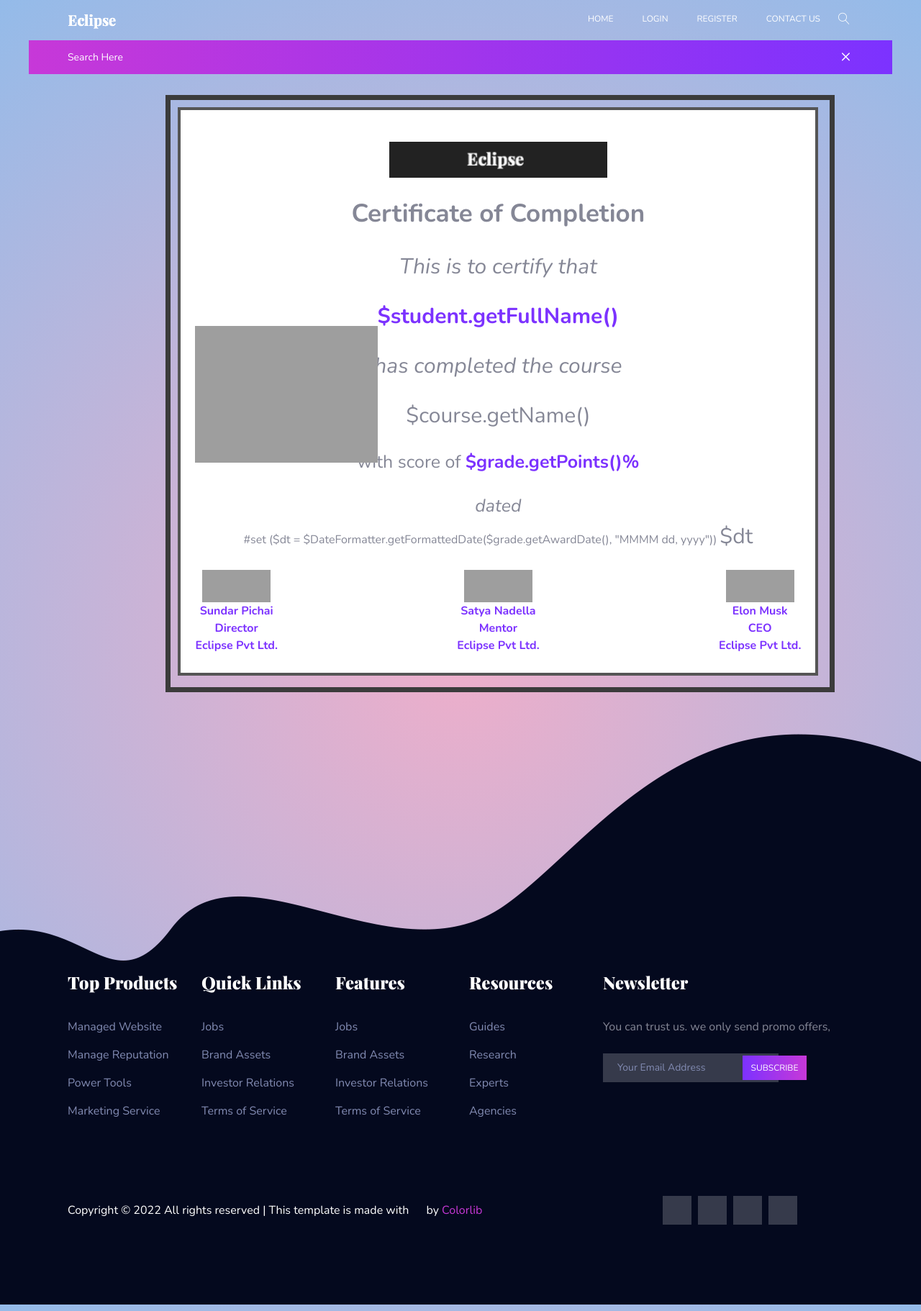
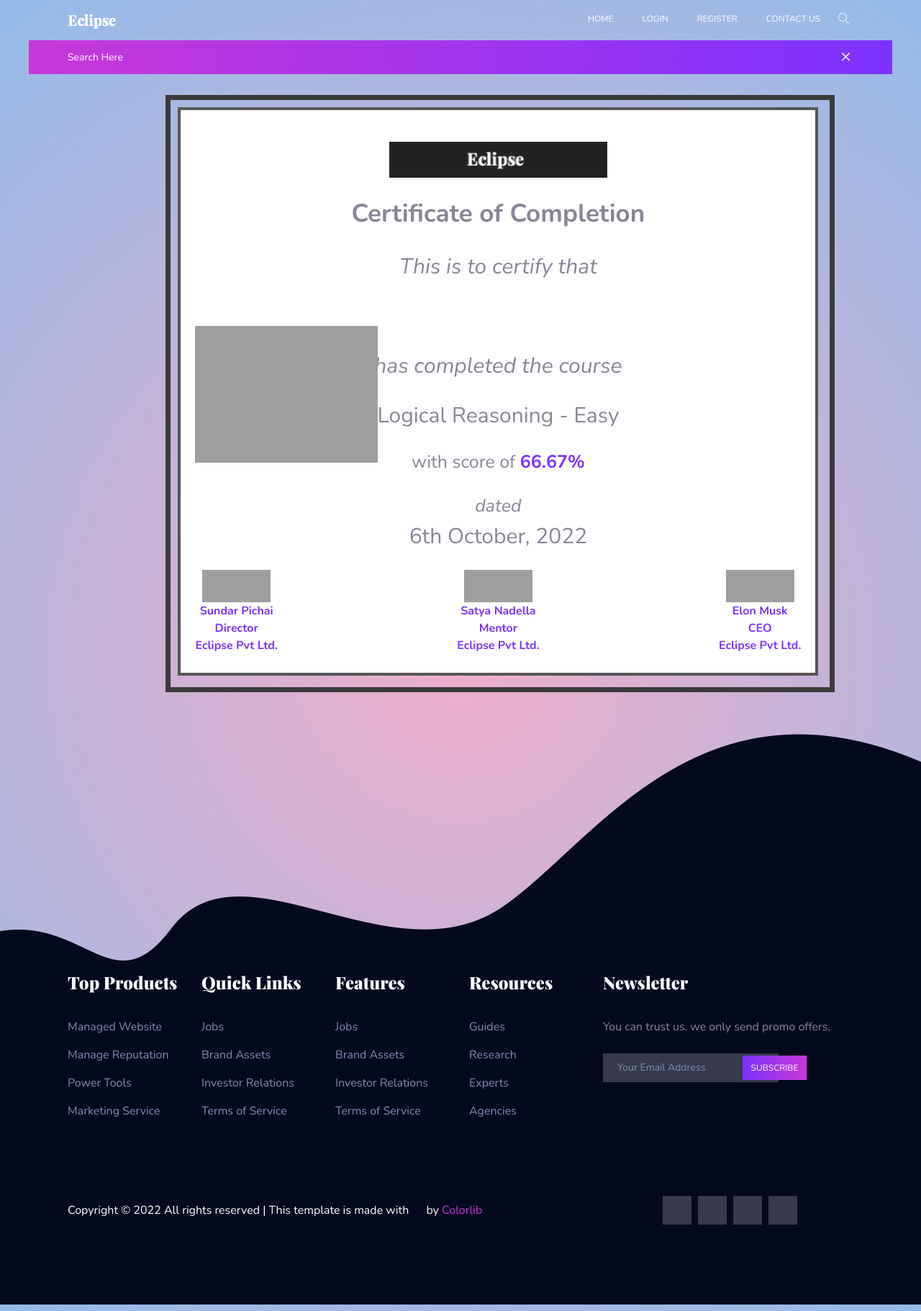
Before and after one commit to TrishaS1401/Placement-Guide, a Django app: page /certificate in a window 1280 px wide. Shown: the whole page at 72% size. Run offline with Django 3.2, Linux system fonts and the light colour scheme; some libraries are stand-ins or nearby versions; grey boxes are pictures that could not be loaded.

Commit message:
Added pages

```diff
--- a/quizes/static/quizes/quiz.js
+++ b/quizes/static/quizes/quiz.js
@@ -129,8 +129,8 @@
             quizForm.classList.add('not-visible')
 
             scoreBox.innerHTML = `${response.passed ? `Congratulations! Your result is ${response.score.toFixed(2)}%. ${company} ` : `Ups..:( Your result is ${response.score.toFixed(2)}%`}`
-            certificateBox.innerHTML = `
-            <div><a href="{% url 'quizes:certificate' %}" class="btn btn-primary">Certificate</a><br></br></div>
+            certificateBox.innerHTML = `${response.passed ?
+            `<br><div><a href="http://127.0.0.1:8000/certificate" class="btn btn-primary">Certificate</a><br></br></div> ` : ``}
             `
             //scoreBox.innerHTML += `${company}`
             console.log(company)
--- a/quizes/templates/quizes/certificate.html
+++ b/quizes/templates/quizes/certificate.html
@@ -19,13 +19,12 @@
             <br><br>
             <span style="font-size:30px"><i>This is to certify that</i></span>
             <br><br>
-            <span style="font-size:30px"><b>$student.getFullName()</b></span><br /><br />
+            <span style="font-size:30px"><b>{{user.username}}</b></span><br /><br />
             <span style="font-size:30px"><i>has completed the course</i></span> <br /><br />
-            <span style="font-size:30px">$course.getName()</span> <br /><br />
-            <span style="font-size:25px">with score of <b>$grade.getPoints()%</b></span> <br /><br />
+            <span style="font-size:30px">Logical Reasoning - Easy</span> <br /><br />
+            <span style="font-size:25px">with score of <b>66.67%</b></span> <br /><br />
             <span style="font-size:25px"><i>dated</i></span><br>
-            #set ($dt = $DateFormatter.getFormattedDate($grade.getAwardDate(), "MMMM dd, yyyy"))
-            <span style="font-size:30px">$dt</span>
+            <span style="font-size:30px">6th October, 2022</span>
             <br>
             <br>
 
--- a/quizes/templates/quizes/main.html
+++ b/quizes/templates/quizes/main.html
@@ -73,7 +73,7 @@
 </header>
 <hr>
   {% for obj in object_list %}
-  <button type="button" style="color: black; background-color: #fa60cc; width:358px !important; margin-bottom:10px;"
+  <button type="button" style="color: black; background-color: #e67daa; width:358px !important; margin-bottom:10px;"
     class="btn btn-link modal-button btn-lg active" data-pk="{{obj.pk}}" data-quiz="{{obj.name}}"
     data-questions="{{obj.number_of_questions}}" data-difficulty="{{obj.difficluty}}" data-time="{{obj.time}}"
     data-pass="{{obj.required_score_to_pass}}" data-toggle="modal" data-target="#quizStartModal">
--- a/quizes/views.py
+++ b/quizes/views.py
@@ -88,7 +88,6 @@
 def home(request):
     return render(request, "quizes/home.html")
 
-
 def contact(request):
     return render(request, "quizes/contact.html")
 
```
Also changed, not shown: db.sqlite3.
